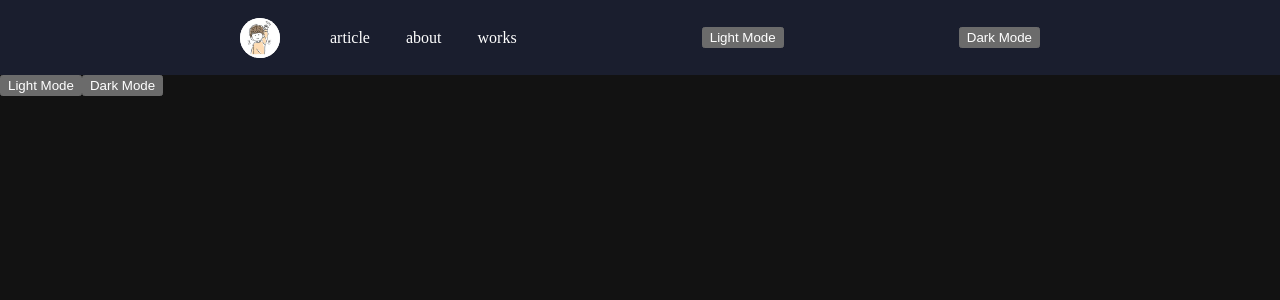
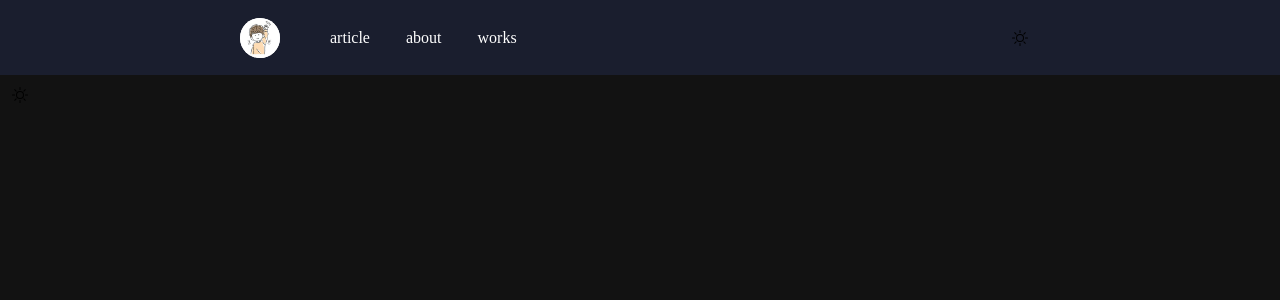
Before and after one commit to takumi-pro/my-blog-system, a Next.js app: page / in a window 1280 px wide. Shown: the top 300 px of the page. Built offline with nearby package versions, Linux system fonts and the light colour scheme.

Commit message:
feat: :sparkles: テーマ変更ボタン作成

```diff
--- a/src/components/ChangeThemeButton/ChangeThemeButton.module.css
+++ b/src/components/ChangeThemeButton/ChangeThemeButton.module.css
@@ -1,3 +1,19 @@
-.bg {
-  color: var(--bg-button);
+.theme-button-container {
+  height: 40px;
+  width: 40px;
+  border-radius: 4px;
+  display: flex;
+  justify-content: center;
+  align-items: center;
+
+  /* TODO: 仮背景 */
+  background-color: var(--background-theme-change-button);
 }
+
+.light {
+  color: black;
+}
+
+.dark {
+  color: white;
+}
--- a/src/components/ChangeThemeButton/ChangeThemeButton.tsx
+++ b/src/components/ChangeThemeButton/ChangeThemeButton.tsx
@@ -1,18 +1,28 @@
 import { useTheme } from 'next-themes';
 import React from 'react';
+import { BsFillMoonFill, BsSun } from 'react-icons/bs';
 
 import style from './ChangeThemeButton.module.css';
 
 const ChangeThemeButton = () => {
   const { theme, setTheme } = useTheme();
 
+  const handleClickChangeTheme = () => {
+    if (theme === 'light') setTheme('dark');
+    if (theme === 'dark') setTheme('light');
+  };
+
   return (
-    <>
-      <button className={`${style.bg}`} onClick={() => setTheme('light')}>
-        Light Mode
-      </button>
-      <button onClick={() => setTheme('dark')}>Dark Mode</button>
-    </>
+    <div
+      className={style['theme-button-container']}
+      onClick={handleClickChangeTheme}
+    >
+      {theme === 'dark' ? (
+        <BsSun className={style.light} />
+      ) : (
+        <BsFillMoonFill className={style.dark} />
+      )}
+    </div>
   );
 };
 
```
